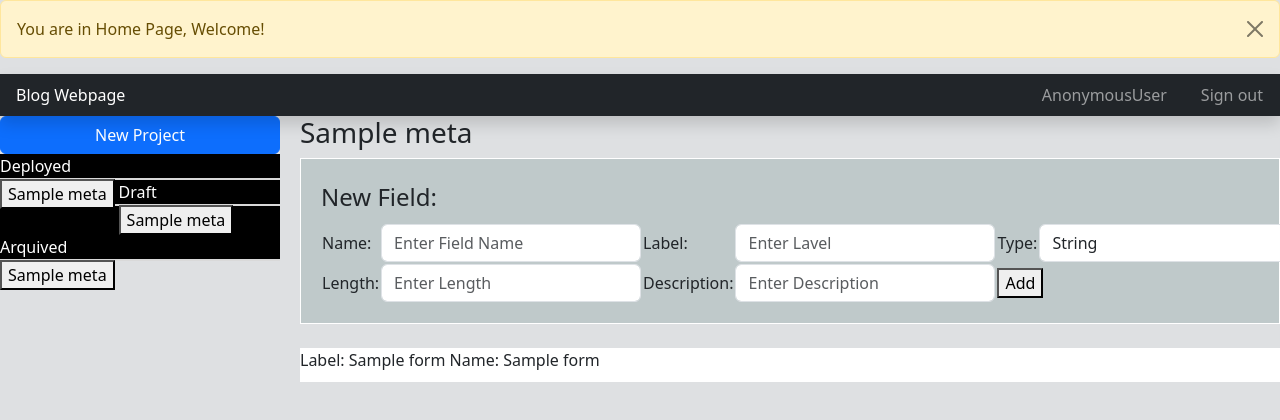
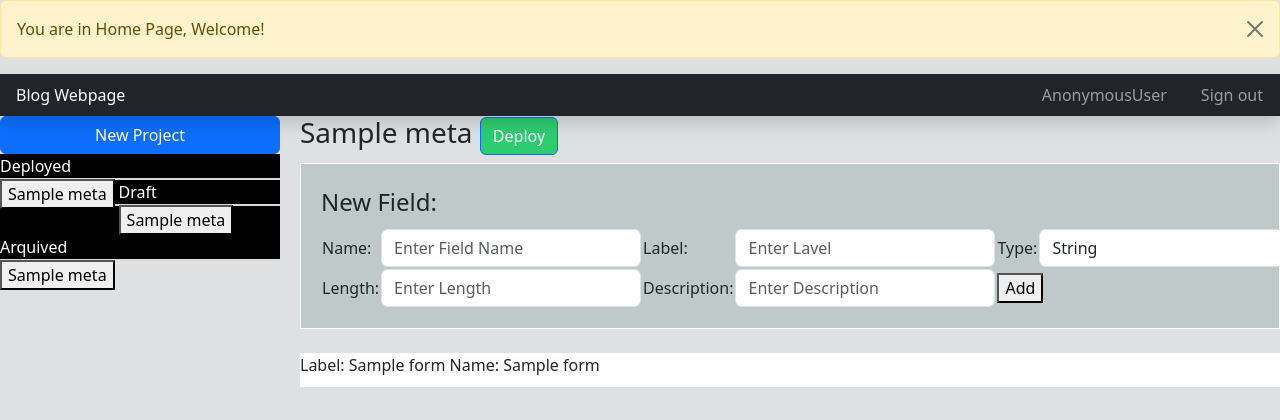
Before and after one commit to josecome/data-collection-tool-django, a Django app: page /formpage/00000000-0000-0000-0000-000000000001 in a window 1280 px wide. Shown: the top 420 px of the page. Run offline with Django 4.2, Linux system fonts and the light colour scheme; tables that the repository leaves empty hold one stand-in row (values such as "Sample post"); some libraries are stand-ins or nearby versions.

Commit message:
Button to Deploy Project added

```diff
--- a/forms/templates/landingpage.html
+++ b/forms/templates/landingpage.html
@@ -44,7 +44,11 @@
             </div>
             <div style="margin-left: 300px;">
                {% if form_id %}
-               <h3>{{ form_id.form_name }}</h3>
+                <h3>{{ form_id.form_name }}
+                    <button type="button" class="btn btn-primary" style="background-color: #2ECC71;">
+                        Deploy
+                    </button>
+               </h3>
                <fieldset style="border: 1px solid white; padding: 20px; background-color: #BFC9CA;">
                 <legend>New Field:</legend>
                <form action="/newfield/submitnewfield/" method="post" style="width: 100%;">
```
